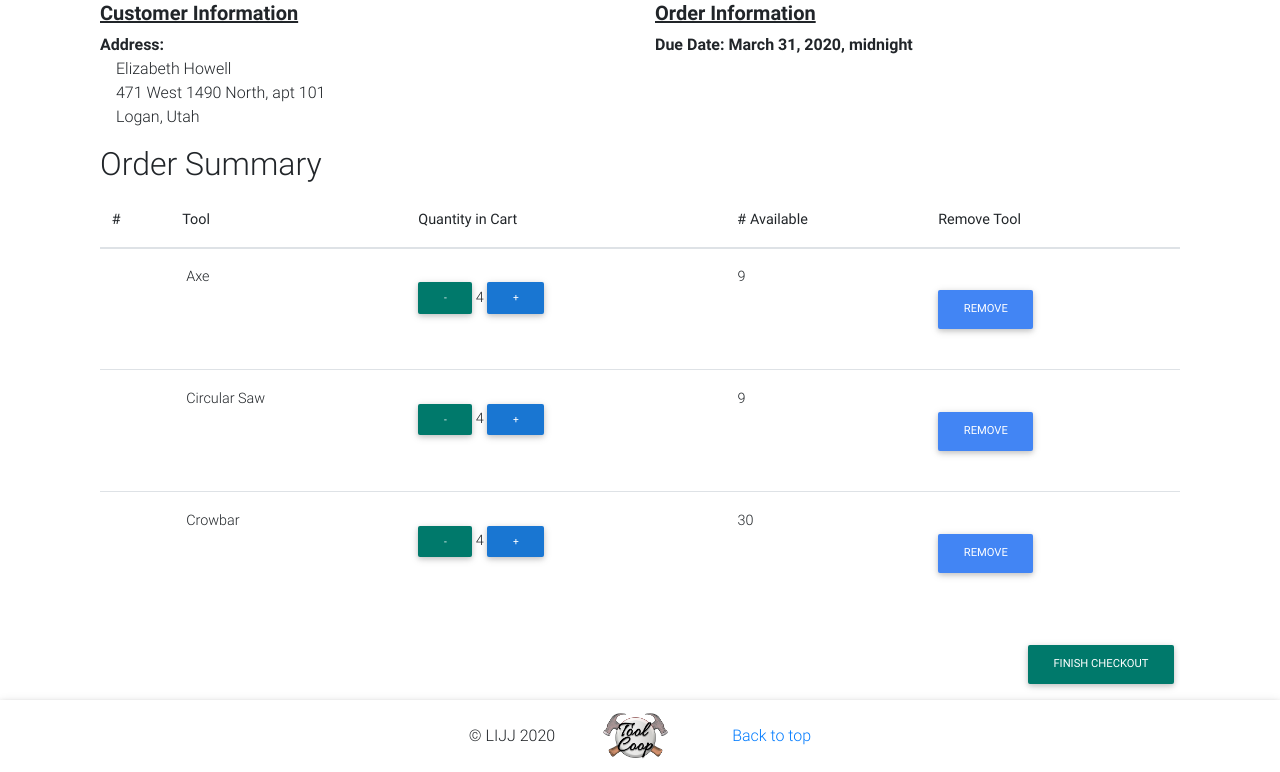
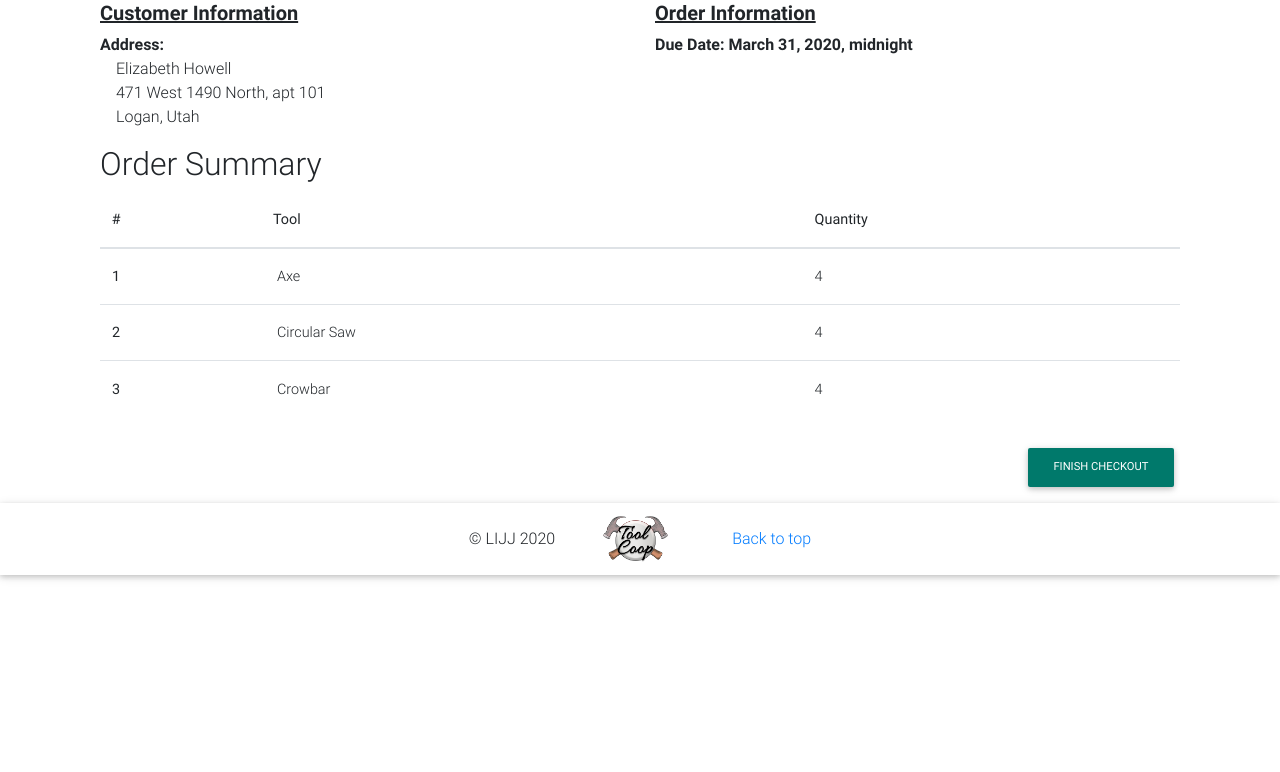
Before and after one commit to itsjaboyd/Tool-Coop, a Django app: page /admin-order-summary/2 in a window 1280 px wide. Shown: the part 143-915 px from the top of the page. After the commit the page ends 723 px from the top, so only its background shows below. Run offline with Django 3.2, Linux system fonts and the light colour scheme; data comes from the database, SQL or seed files in the repository; both versions use the stored data as it was after the commit; some libraries are stand-ins or nearby versions.

Commit message:
fixed bugs

```diff
--- a/src/backend/models.py
+++ b/src/backend/models.py
@@ -79,27 +79,6 @@ class OrderItem(models.Model):
     def __str__(self):
         return f'{self.tool.type_name} - {self.quantity}'
 
-    def reserve_tool(self):
-        self.is_reserved = True
-        for x in range(self.quantity):
-            tool_item = Tool.objects.filter(tool_type = self.tool, is_available=True)[0]
-            tool_item.is_reserved = True
-
-    def checkout_tool(self):
-        self.is_reserved = True
-        self.is_checked_out = True
-        for x in range(self.quantity):
-            tool_item = Tool.objects.filter(tool_type = self.tool, is_available=True)[0]
-            tool_item.is_reserved = True
-
-    def checkin_tool(self):
-        self.is_reserved = False
-        for x in range(self.quantity):
-            tool_item = Tool.objects.filter(tool_type = self.tool, is_available=False)[0]
-            tool_item.is_reserved = False
-
-
-
 class Order(models.Model):
     user = models.ForeignKey(User, on_delete=models.CASCADE)
     items = models.ManyToManyField(OrderItem)
--- a/src/backend/templates/backend/admin-order-summary.html
+++ b/src/backend/templates/backend/admin-order-summary.html
@@ -29,23 +29,17 @@
                     <tr>
                     <th scope="col">#</th>
                     <th scope="col">Tool</th>
-                    <th scope="col">Quantity in Cart</th>
-                    <th scope="col"># Available</th>
-                    <th scope="col">Remove Tool</th>
+                    <th scope="col">Quantity</th>
                     </tr>
                 </thead>
                 <tbody>
                     {% for item in object.items.all %}
                     <tr>
-                        <th scope="row"></th>
+                        <th scope="row">{{ forloop.counter }}</th>
                         <td><a class='mx-1' href="{{ item.tool.get_absolute_url }}">{{ item.tool.type_name}}</a></td>
                         <td>
-                            <a href="{{ item.tool.get_remove_single_from_cart_url }}" class=" btn btn-teal btn-rounded btn-sm my-3">-</a>
-                            <span class="my-1"><bold>{{ item.quantity}}</bold></span>
-                            <a href="{{ item.tool.get_add_to_cart_url }}" class=" my-3 btn btn-blue btn-rounded btn-sm ">+</a>
+                            <span class="my-1"><bold>{{ item.quantity }}</bold></span>
                         </td>
-                        <td class='mx-1'>{{ item.tool.get_available | length }}</td>
-                        <td><a href="{{ item.tool.get_remove_tool_from_cart }}" class="btn btn-primary btn-md my-4 p">remove</a></td>
                     </tr>
                     {% endfor %}
                 </tbody>
--- a/src/backend/views.py
+++ b/src/backend/views.py
@@ -10,6 +10,7 @@ from django.core.mail import EmailMessage
 from django.template.loader import get_template
 from .forms import CheckoutForm,UserRegisterForm, UserUpdateForm, ProfileUpdateForm, ContactForm
 from django.contrib.auth.decorators import login_required
+from datetime import datetime
 
 # Create your views here.
 def index(request):
@@ -64,6 +65,28 @@ class AdminOrderSummaryView(DetailView):
         except ObjectDoesNotExist:
             messages.info(self.request, "You do not have an active order")
             return redirect("/")
+    def post(self, *args, **kwargs):
+        form = CheckoutForm(self.request.POST or None)
+        if form.is_valid():
+            print('form is valid')
+            print(str(form['start_date'].value))
+            order = Order.objects.get(user=self.request.user, is_reserved=False, is_checked_out=False)
+            if order.reservation_date == null:
+                order.reservation_date = datetime.today()
+            order.checkout_date = datetime.today()
+            order.due_date = form.cleaned_data['end_date']
+            order.is_reserved = True
+            for item in order.items.all():
+                item.is_reserved = True
+                item.is_checked_out = True
+                for x in range(item.quanity):
+                    tool_item = Tool.objects.filter(tool_type = item.tool, is_available=True)[0]
+                    tool_item.is_reserved = True
+                    tool_item.is_checked_out=True
+            order.save()
+            messages.info(self.request, "Checkout Completed!")
+            return redirect('index')
+
 
 class PreviousOrderSummaryView(DetailView):
     def get(self, *args, **kwargs):
@@ -98,6 +121,13 @@ class CheckoutView(View):
             order.reservation_date = form.cleaned_data['start_date']
             order.due_date = form.cleaned_data['end_date']
             order.is_reserved = True
+            for item in order.items.all():
+                item.is_reserved = True
+                item.is_checked_out = False
+                for x in range(item.quantity):
+                    tool_item = Tool.objects.filter(tool_type = item.tool, is_available=True)[0]
+                    tool_item.is_reserved = True
+                    tool_item.is_checked_out=False
             order.save()
             messages.info(self.request, "Reservation Sent!")
             return redirect('index')
@@ -216,6 +246,7 @@ def remove_single_tool_from_cart(request, slug):
         messages.info(request, "You do not have an active order.")
         return redirect("product", slug=slug)
 
+
 def contact(request):
     template = loader.get_template("backend/contact.html")
     return HttpResponse(template.render({}, request))
```
Also changed, not shown: src/db.sqlite3.
